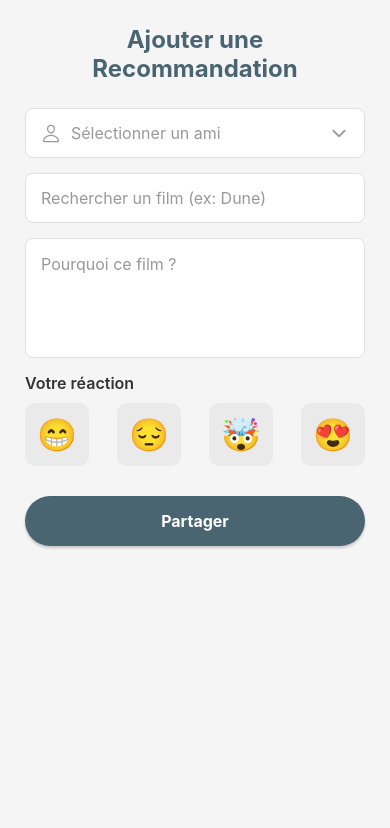
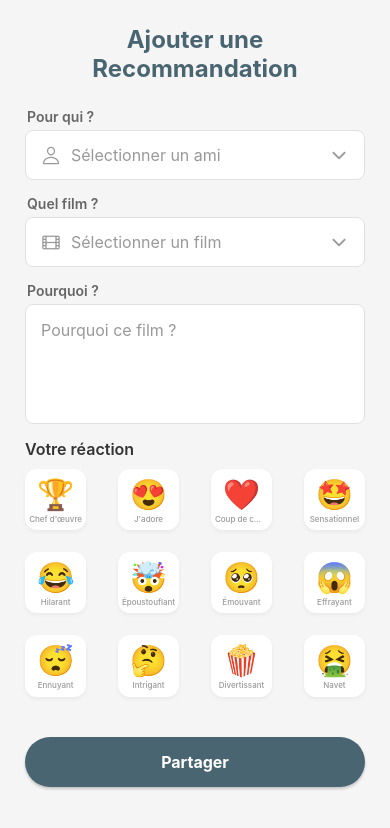
Before and after one commit to GabrielBolduc/Projet_App_Mobile, a React Native app in the folder Code/: screen /AddRecommendation in a window 390 px wide. Shown: the top 828 px of the page. Built offline with nearby package versions, Linux system fonts and the light colour scheme.

Commit message:
feat: movie selector in ./addRecommendation_screen.js, emoji pack updated

```diff
--- a/Code/addRecommendation_screen.js
+++ b/Code/addRecommendation_screen.js
@@ -10,61 +10,86 @@ const TEXT_COLOR = '#333';
 const SUBTLE_COLOR = '#999';
 
 const EMOJI_OPTIONS = [
-    { value: '😁', icon: '😁', name: 'Génial' },
-    { value: '😔', icon: '😔', name: 'Déçu' },
-    { value: '🤯', icon: '🤯', name: 'Surpris' },
-    { value: '😍', icon: '😍', name: 'J’adore' },
+    { value: '🏆', icon: '🏆', name: "Chef d'œuvre" },
+    { value: '😍', icon: '😍', name: "J'adore" },
+    { value: '❤️', icon: '❤️', name: "Coup de cœur" },
+    { value: '🤩', icon: '🤩', name: "Sensationnel" },
+    { value: '😂', icon: '😂', name: "Hilarant" },
+    { value: '🤯', icon: '🤯', name: "Époustouflant" },
+    { value: '🥺', icon: '🥺', name: "Émouvant" },
+    { value: '😱', icon: '😱', name: "Effrayant" },
+    { value: '😴', icon: '😴', name: "Ennuyant" },
+    { value: '🤔', icon: '🤔', name: "Intrigant" },
+    { value: '🍿', icon: '🍿', name: "Divertissant" },
+    { value: '🤮', icon: '🤮', name: "Navet" },
 ];
 
-export default function AddRecommendationScreen({ navigation }) {
+export default function AddRecommendation({ navigation }) {
     const { user } = useAuth(); // Moi (expéditeur)
 
-    const [movieName, setMovieName] = useState('');
     const [explanation, setExplanation] = useState('');
-
-    // liste amis
-    const [friendsList, setFriendsList] = useState([]);
-    const [loadingFriends, setLoadingFriends] = useState(true);
-
-    const [selectedFriend, setSelectedFriend] = useState(null); // ami qui vas recevoir
+    const [selectedFriend, setSelectedFriend] = useState(null);
     const [selectedEmoji, setSelectedEmoji] = useState(null);
 
-    const [isDropdownOpen, setIsDropdownOpen] = useState(false);
+    const [selectedMovie, setSelectedMovie] = useState(null);
+
+    // listes amis et films
+    const [friendsList, setFriendsList] = useState([]);
+    const [moviesList, setMoviesList] = useState([]);
+
+    const [loadingFriends, setLoadingFriends] = useState(true);
     const [isSending, setIsSending] = useState(false);
 
+    const [isFriendDropdownOpen, setIsFriendDropdownOpen] = useState(false);
+    const [isMovieDropdownOpen, setIsMovieDropdownOpen] = useState(false);
+
     useEffect(() => {
-        const fetchFriends = async () => {
+        const loadData = async () => {
             if (!user) return;
             try {
                 // recupere amis
-                const result = await executeQuery('get_my_friends', { user_id: user.id });
-                if (result.success) {
-                    const formatted = result.data.map(f => ({
+                const friendsRes = await executeQuery('get_my_friends', { user_id: user.id });
+                if (friendsRes.success) {
+                    setFriendsList(friendsRes.data.map(f => ({
                         id: f.id,
                         name: f.username
-                    }));
-                    setFriendsList(formatted);
+                    })));
                 }
+
+                // recupere films
+                const moviesRes = await executeQuery('get_all_movies');
+                if (moviesRes.success) {
+                    setMoviesList(moviesRes.data.map(m => ({
+                        id: m.id,
+                        title: m.title
+                    })));
+                }
+
             } catch (e) {
-                console.error("Erreur chargement amis:", e);
+                console.error("Erreur chargement données:", e);
             } finally {
                 setLoadingFriends(false);
             }
         };
-        fetchFriends();
+        loadData();
     }, [user]);
 
-    // envoie recommendation
+    // envoie recommandation
     const handleShare = async () => {
-        if (!movieName || !explanation || !selectedFriend || !selectedEmoji) {
-            Alert.alert("Erreur", "Vous devez remplir tout les champs");
+        if (!selectedMovie || !explanation || !selectedFriend || !selectedEmoji) {
+            Alert.alert("Erreur", "Vous devez remplir tous les champs");
             return;
         }
     };
 
     const handleSelectFriend = (friend) => {
         setSelectedFriend(friend);
-        setIsDropdownOpen(false);
+        setIsFriendDropdownOpen(false);
+    };
+
+    const handleSelectMovie = (movie) => {
+        setSelectedMovie(movie);
+        setIsMovieDropdownOpen(false);
     };
 
     return (
@@ -74,11 +99,15 @@ export default function AddRecommendationScreen({ navigation }) {
 
                 <Text style={styles.sectionTitle}>Ajouter une Recommandation</Text>
 
-                <TouchableOpacity
-                    style={[styles.input, styles.dropdownTrigger, isDropdownOpen && styles.dropdownTriggerOpen]}
-                    onPress={() => setIsDropdownOpen(!isDropdownOpen)}
-                    activeOpacity={0.7}
-                >
+                <Text style={styles.label}>Pour qui ?</Text>
+                    <TouchableOpacity
+                        style={[styles.input, styles.dropdownTrigger]}
+                        onPress={() => {
+                            setIsFriendDropdownOpen(!isFriendDropdownOpen);
+                            setIsMovieDropdownOpen(false);
+                        }}
+                        activeOpacity={0.7}
+                    >
                     <View style={{flexDirection: 'row', alignItems: 'center'}}>
                         <Ionicons
                             name="person-outline"
@@ -90,20 +119,13 @@ export default function AddRecommendationScreen({ navigation }) {
                             {selectedFriend ? selectedFriend.name : "Sélectionner un ami"}
                         </Text>
                     </View>
-
-                    <Ionicons
-                        name={isDropdownOpen ? "chevron-up" : "chevron-down"}
-                        size={20}
-                        color={SUBTLE_COLOR}
-                    />
+                    <Ionicons name={isFriendDropdownOpen ? "chevron-up" : "chevron-down"} size={20} color={SUBTLE_COLOR} />
                 </TouchableOpacity>
 
-                {isDropdownOpen && (
+                {isFriendDropdownOpen && (
                     <View style={styles.dropdownList}>
                         <ScrollView nestedScrollEnabled={true} style={{ maxHeight: 200 }}>
-                            {loadingFriends ? (
-                                <ActivityIndicator size="small" color={PRIMARY_COLOR} style={{margin: 20}} />
-                            ) : friendsList.length === 0 ? (
+                            {friendsList.length === 0 ? (
                                 <Text style={{padding:15, color:SUBTLE_COLOR, textAlign:'center'}}>Aucun ami trouvé.</Text>
                             ) : (
                                 friendsList.map((friend) => (
@@ -114,7 +136,6 @@ export default function AddRecommendationScreen({ navigation }) {
                                     >
                                         <Ionicons name="person-circle" size={30} color={PRIMARY_COLOR} style={{ marginRight: 10 }} />
                                         <Text style={styles.dropdownItemText}>{friend.name}</Text>
-
                                         {selectedFriend?.id === friend.id && (
                                             <Ionicons name="checkmark" size={20} color={PRIMARY_COLOR} style={{ marginLeft: 'auto' }} />
                                         )}
@@ -125,14 +146,53 @@ export default function AddRecommendationScreen({ navigation }) {
                     </View>
                 )}
 
-                <TextInput
-                    style={styles.input}
-                    placeholder="Rechercher un film (ex: Dune)"
-                    placeholderTextColor={SUBTLE_COLOR}
-                    value={movieName}
-                    onChangeText={setMovieName}
-                />
+                <Text style={styles.label}>Quel film ?</Text>
+                <TouchableOpacity
+                    style={[styles.input, styles.dropdownTrigger]}
+                    onPress={() => {
+                        setIsMovieDropdownOpen(!isMovieDropdownOpen);
+                        setIsFriendDropdownOpen(false);
+                    }}
+                    activeOpacity={0.7}
+                >
+                    <View style={{flexDirection: 'row', alignItems: 'center'}}>
+                        <Ionicons
+                            name="film-outline"
+                            size={20}
+                            color={selectedMovie ? PRIMARY_COLOR : SUBTLE_COLOR}
+                            style={{ marginRight: 10 }}
+                        />
+                        <Text style={{ color: selectedMovie ? TEXT_COLOR : SUBTLE_COLOR, fontSize: 16 }}>
+                            {selectedMovie ? selectedMovie.title : "Sélectionner un film"}
+                        </Text>
+                    </View>
+                    <Ionicons name={isMovieDropdownOpen ? "chevron-up" : "chevron-down"} size={20} color={SUBTLE_COLOR} />
+                </TouchableOpacity>
 
+                {isMovieDropdownOpen && (
+                    <View style={styles.dropdownList}>
+                        <ScrollView nestedScrollEnabled={true} style={{ maxHeight: 200 }}>
+                            {moviesList.length === 0 ? (
+                                <Text style={{padding:15, color:SUBTLE_COLOR, textAlign:'center'}}>Aucun film trouvé.</Text>
+                            ) : (
+                                moviesList.map((movie) => (
+                                    <TouchableOpacity
+                                        key={movie.id}
+                                        style={styles.dropdownItem}
+                                        onPress={() => handleSelectMovie(movie)}
+                                    >
+                                        <Text style={styles.dropdownItemText}>{movie.title}</Text>
+                                        {selectedMovie?.id === movie.id && (
+                                            <Ionicons name="checkmark" size={20} color={PRIMARY_COLOR} style={{ marginLeft: 'auto' }} />
+                                        )}
+                                    </TouchableOpacity>
+                                ))
+                            )}
+                        </ScrollView>
+                    </View>
+                )}
+
+                <Text style={styles.label}>Pourquoi ?</Text>
                 <TextInput
                     style={[styles.input, styles.multilineInput]}
                     placeholder="Pourquoi ce film ?"
@@ -144,17 +204,27 @@ export default function AddRecommendationScreen({ navigation }) {
                 />
 
                 <Text style={styles.typeLabel}>Votre réaction</Text>
-                <View style={styles.emojiContainer}>
-                    {EMOJI_OPTIONS.map((option) => (
+                <View style={styles.emojiGrid}>
+                    {EMOJI_OPTIONS.map((option, index) => (
                         <TouchableOpacity
-                            key={option.value}
+                            key={index}
                             style={[
-                                styles.emojiButton,
-                                selectedEmoji === option.value && styles.emojiButtonSelected
+                                styles.emojiCard,
+                                selectedEmoji === option.value && styles.emojiCardSelected
                             ]}
                             onPress={() => setSelectedEmoji(option.value)}
                         >
-                            <Text style={styles.emojiText}>{option.icon}</Text>
+                            <Text style={styles.emojiIcon}>{option.icon}</Text>
+                            <Text
+                                style={[
+                                    styles.emojiName,
+                                    selectedEmoji === option.value && styles.emojiNameSelected
+                                ]}
+                                numberOfLines={1}
+                                adjustsFontSizeToFit
+                            >
+                                {option.name}
+                            </Text>
                         </TouchableOpacity>
                     ))}
                 </View>
@@ -191,6 +261,13 @@ const styles = StyleSheet.create({
         color: PRIMARY_COLOR,
         marginBottom: 25,
         textAlign: 'center',
+    },
+    label: {
+        fontSize: 14,
+        fontWeight: '600',
+        color: '#666',
+        marginBottom: 5,
+        marginLeft: 2
     },
     input: {
         backgroundColor: '#fff',
@@ -236,6 +313,7 @@ const styles = StyleSheet.create({
     dropdownItemText: {
         fontSize: 16,
         color: TEXT_COLOR,
+        flex: 1,
     },
     multilineInput: {
         height: 120,
@@ -248,24 +326,52 @@ const styles = StyleSheet.create({
         color: TEXT_COLOR,
         marginBottom: 10,
     },
-    emojiContainer: {
+    emojiGrid: {
+        flex: 1,
         flexDirection: 'row',
+        flexWrap: 'wrap',
+        gap: 12,
         justifyContent: 'space-between',
         marginBottom: 30,
     },
-    emojiButton: {
-        padding: 10,
-        borderRadius: 10,
-        backgroundColor: '#EAEAEA',
+    emojiCard: {
+        width: '18%',
+        aspectRatio: 1,
+        backgroundColor: '#fff',
+        borderRadius: 12,
+        paddingVertical: 4,
+        justifyContent: 'center',
+        alignItems: 'center',
+        marginBottom: 10,
         borderWidth: 2,
         borderColor: 'transparent',
+        shadowColor: "#000",
+        shadowOffset: { width: 0, height: 2 },
+        shadowOpacity: 0.05,
+        shadowRadius: 4,
+        elevation: 2,
     },
-    emojiButtonSelected: {
+    emojiCardSelected: {
         borderColor: PRIMARY_COLOR,
-        backgroundColor: '#e6f0f4',
+        backgroundColor: '#F0F7F9',
+        borderWidth: 2,
     },
-    emojiText: {
-        fontSize: 32,
+    emojiIcon: {
+        fontSize: 30,
+        textAlign: 'center',
+        marginBottom: 2,
+        includeFontPadding: false,
+    },
+    emojiName: {
+        fontSize: 8,
+        color: SUBTLE_COLOR,
+        textAlign: 'center',
+        paddingHorizontal: 2,
+        fontWeight: '500',
+    },
+    emojiNameSelected: {
+        color: PRIMARY_COLOR,
+        fontWeight: 'bold',
     },
     primaryButton: {
         backgroundColor: PRIMARY_COLOR,
```
Also changed, not shown: Code/myRatings_screen.js (+5 -5 lines), Code/recommendation_screen.js (+2 -5 lines).
